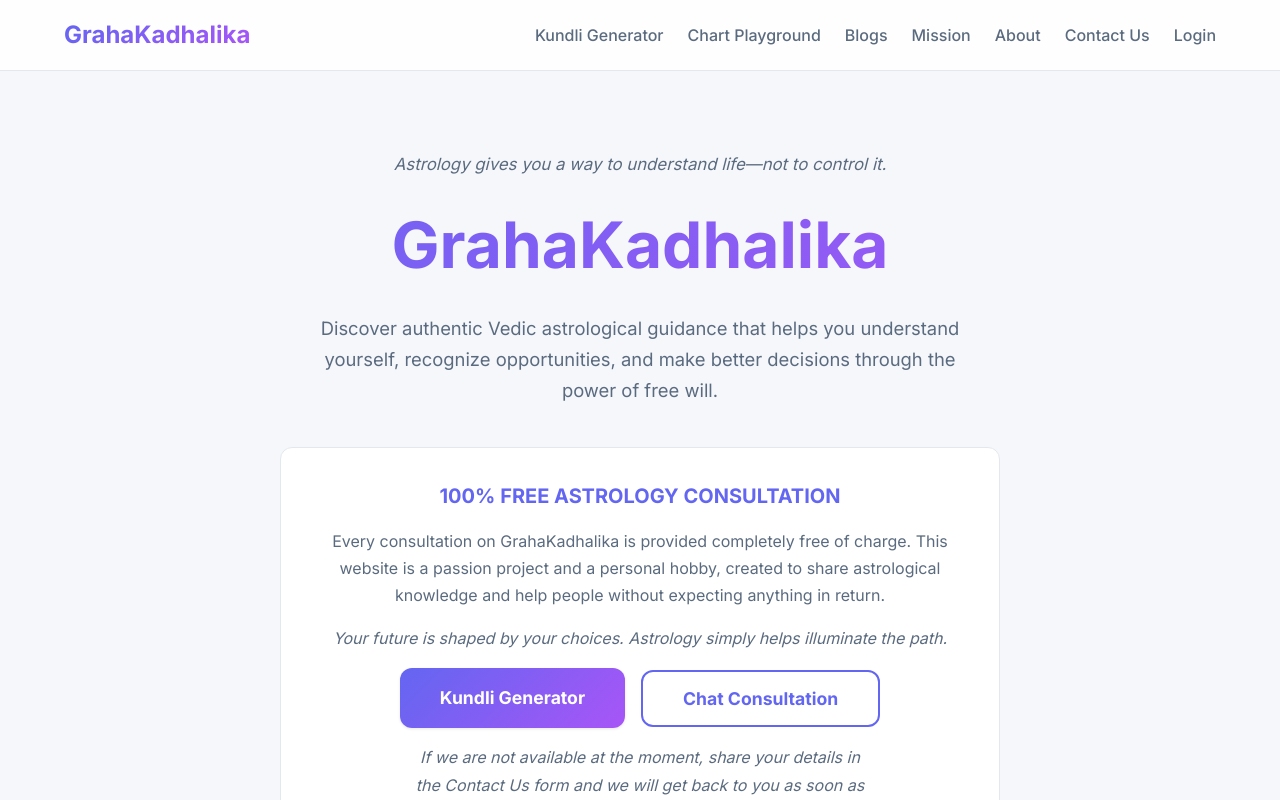
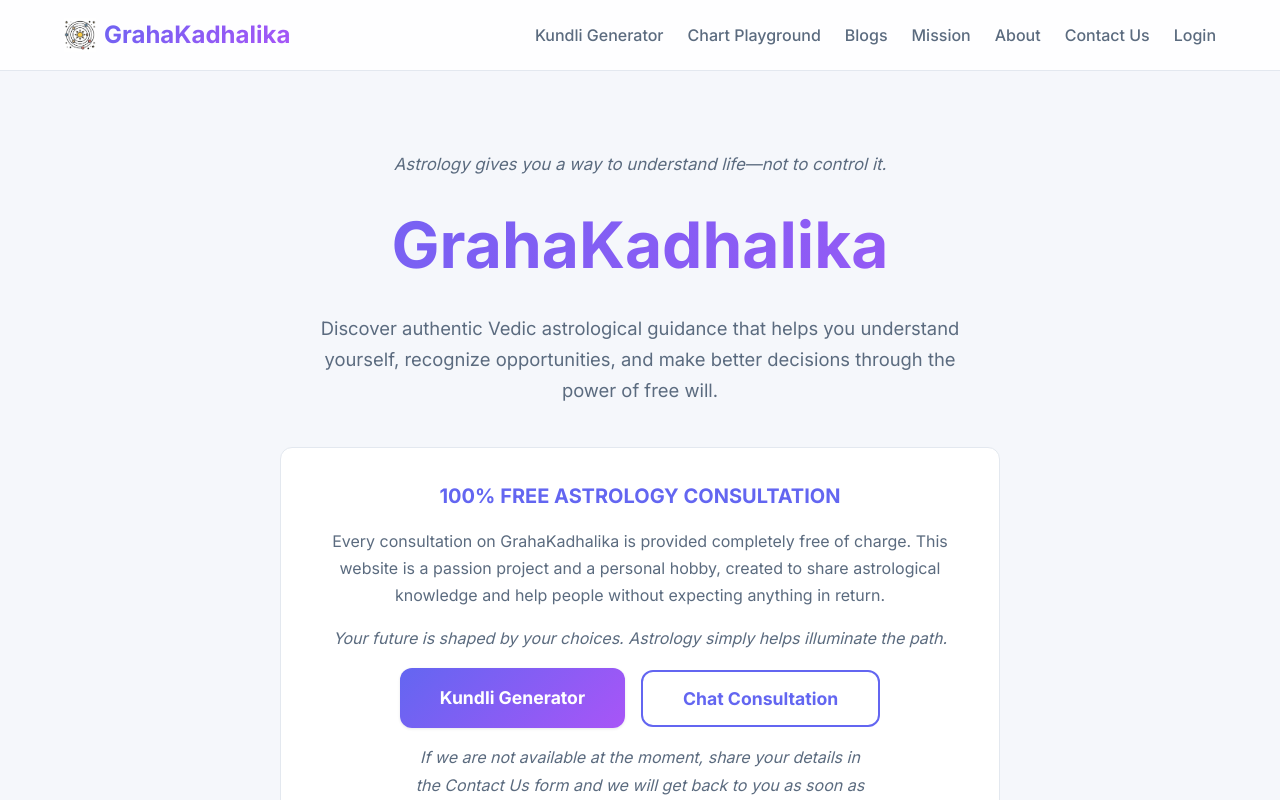
Before and after one commit to akranthi113/GrahaKadhalika, a React (Vite) app: page / in a window 1280 px wide. Shown: the top 800 px of the page. Built offline with nearby package versions, Linux system fonts and the light colour scheme; no server answers.

Commit message:
Show logo next to GrahaKadhalika in the navbar

```diff
--- a/src/components/Navbar.css
+++ b/src/components/Navbar.css
@@ -17,12 +17,21 @@
 }
 
 .navbar-brand {
+  display: flex;
+  align-items: center;
+  gap: 0.5rem;
   font-size: 1.5rem;
   font-weight: 700;
   background: linear-gradient(135deg, var(--color-primary), var(--color-secondary));
   -webkit-background-clip: text;
   -webkit-text-fill-color: transparent;
   background-clip: text;
+}
+
+.navbar-logo {
+  width: 32px;
+  height: 34px;
+  object-fit: contain;
 }
 
 .navbar-links {
--- a/src/components/Navbar.jsx
+++ b/src/components/Navbar.jsx
@@ -34,6 +34,7 @@ export default function Navbar() {
     <nav className="navbar">
       <div className="navbar-container">
         <Link to="/" className="navbar-brand" onClick={closeMenu}>
+          <img src="/logo.png" alt="GrahaKadhalika logo" className="navbar-logo" width="32" height="34" />
           GrahaKadhalika
         </Link>
         <button
```
